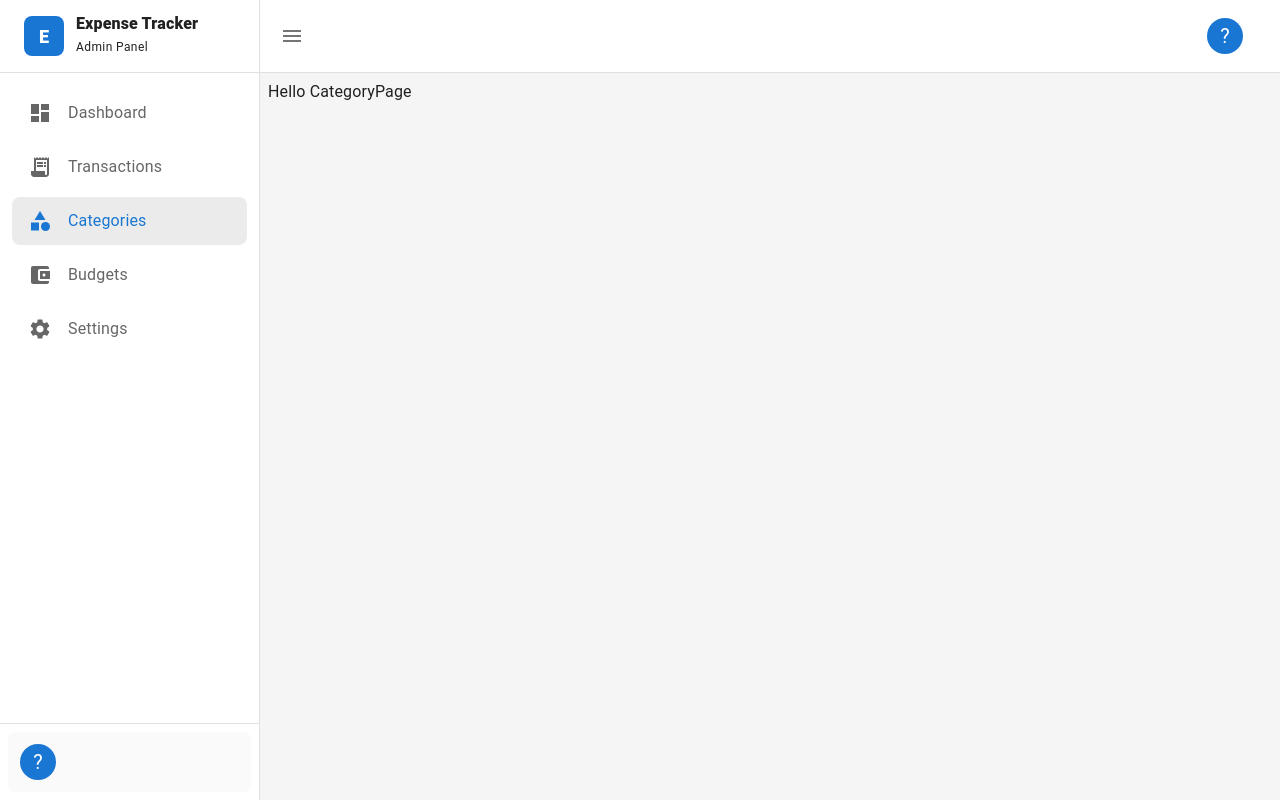
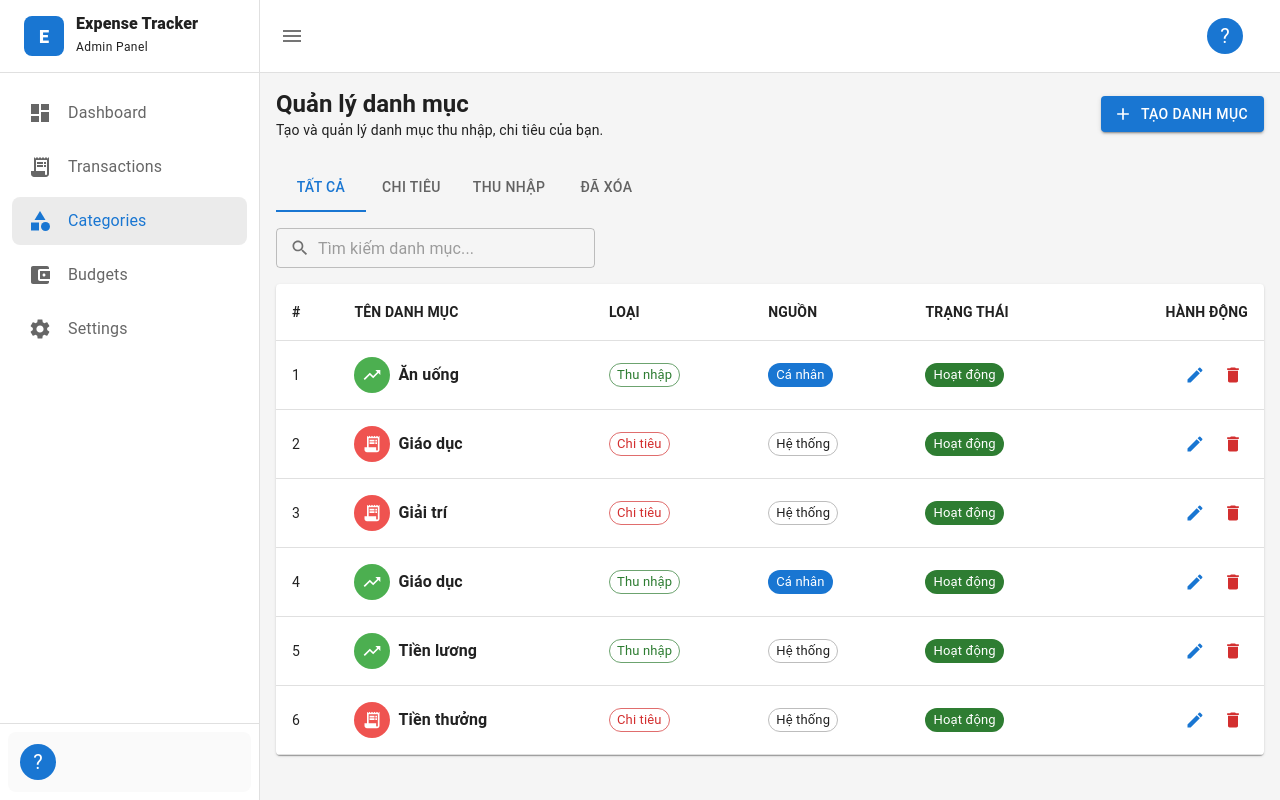
Before and after one commit to joinle0402/laravel-react-expense-tracker, a React (Vite) app in the folder frontend/: page /admin/categories in a window 1280 px wide. Built offline with nearby package versions, Linux system fonts and the light colour scheme; sample sign-in values are in the browser's storage.

Commit message:
Create Categories Part 1

```diff
--- /dev/null
+++ b/frontend/db.json
@@ -0,0 +1,18 @@
+{
+    "categories": [
+        {
+            "id": "1",
+            "name": "Ăn uống",
+            "type": "expense",
+            "is_system": true,
+            "is_deleted": false
+        },
+        {
+            "id": "2",
+            "name": "Lương",
+            "type": "income",
+            "is_system": true,
+            "is_deleted": false
+        }
+    ]
+}
--- a/frontend/package.json
+++ b/frontend/package.json
@@ -5,6 +5,7 @@
   "type": "module",
   "scripts": {
     "dev": "vite",
+    "dev:mock": "vite --mode mock",
     "build": "tsc -b && vite build",
     "lint": "eslint .",
     "preview": "vite preview"
--- /dev/null
+++ b/frontend/src/common/type/dialog.type.ts
@@ -0,0 +1 @@
+export type FormMode = 'create' | 'update';
--- a/frontend/src/features/category/page/CategoryPage.tsx
+++ b/frontend/src/features/category/page/CategoryPage.tsx
@@ -1,3 +1,225 @@
+import { useState } from 'react';
+import type { CategoryTab } from '@/features/category/types/category.type';
+import Box from '@mui/material/Box';
+import Button from '@mui/material/Button';
+import Stack from '@mui/material/Stack';
+import Typography from '@mui/material/Typography';
+import Tabs from '@mui/material/Tabs';
+import Tab from '@mui/material/Tab';
+import TextField from '@mui/material/TextField';
+import InputAdornment from '@mui/material/InputAdornment';
+import Grid from '@mui/material/Grid';
+import TableContainer from '@mui/material/TableContainer';
+import Paper from '@mui/material/Paper';
+import Table from '@mui/material/Table';
+import TableHead from '@mui/material/TableHead';
+import TableBody from '@mui/material/TableBody';
+import TableRow from '@mui/material/TableRow';
+import TableCell from '@mui/material/TableCell';
+import IconButton from '@mui/material/IconButton';
+import Chip from '@mui/material/Chip';
+import Avatar from '@mui/material/Avatar';
+import AddIcon from '@mui/icons-material/Add';
+import EditIcon from '@mui/icons-material/Edit';
+import DeleteIcon from '@mui/icons-material/Delete';
+import SearchIcon from '@mui/icons-material/Search';
+import TrendingUpIcon from '@mui/icons-material/TrendingUp';
+import ReceiptLongIcon from '@mui/icons-material/ReceiptLong';
+import Dialog from '@mui/material/Dialog';
+import DialogTitle from '@mui/material/DialogTitle';
+
 export default function CategoryPage() {
-	return <div>Hello CategoryPage</div>;
+	const [tab, setTab] = useState<CategoryTab>('all');
+	const [search, setSearch] = useState<string>('');
+	const [formMode, setFormMode] = useState<string>('create');
+	const [openForm, setOpenForm] = useState(false);
+	const [openDeleteDialog, setOpenDeleteDialog] = useState(false);
+
+	const categories = [
+		{ name: 'Ăn uống', type: 'income', is_system: false, is_deleted: false },
+		{ name: 'Giáo dục', type: 'expense', is_system: true, is_deleted: false },
+		{ name: 'Giải trí', type: 'expense', is_system: true, is_deleted: false },
+		{ name: 'Giáo dục', type: 'income', is_system: false, is_deleted: false },
+		{ name: 'Tiền lương', type: 'income', is_system: true, is_deleted: false },
+		{ name: 'Tiền thưởng', type: 'expense', is_system: true, is_deleted: false },
+	];
+	const filtered = categories.filter(category => {
+		const matchesSearch = category.name.toLowerCase().includes(search.toLowerCase());
+
+		if (!matchesSearch) return false;
+
+		if (tab === 'deleted') {
+			return category.is_deleted;
+		}
+
+		if (tab === 'income') {
+			return category.type === 'income' && !category.is_deleted;
+		}
+
+		if (tab === 'expense') {
+			return category.type === 'expense' && !category.is_deleted;
+		}
+
+		return !category.is_deleted;
+	});
+
+	const handleOpenForm = () => {
+		setOpenForm(true);
+	};
+
+	const handleCloseForm = () => {
+		setOpenForm(false);
+	};
+
+	const handleOpenDeleteForm = () => {
+		setOpenDeleteDialog(true);
+	};
+
+	const handleCloseDeleteForm = () => {
+		setOpenDeleteDialog(false);
+	};
+
+	return (
+		<Box sx={{ p: 1 }}>
+			<Stack
+				direction="row"
+				spacing={2}
+				sx={{ justifyContent: 'space-between', alignItems: 'center', mb: 3 }}
+			>
+				<Box>
+					<Typography variant="h5" sx={{ fontWeight: 700 }}>
+						Quản lý danh mục
+					</Typography>
+
+					<Typography variant="body2" color="text.secondary">
+						Tạo và quản lý danh mục thu nhập, chi tiêu của bạn.
+					</Typography>
+				</Box>
+
+				<Button variant="contained" onClick={handleOpenForm} startIcon={<AddIcon />}>
+					Tạo danh mục
+				</Button>
+			</Stack>
+
+			<Tabs value={tab} onChange={(_, value) => setTab(value)} sx={{ mb: 2 }}>
+				<Tab label="Tất cả" value="all" />
+				<Tab label="Chi tiêu" value="expense" />
+				<Tab label="Thu nhập" value="income" />
+				<Tab label="Đã xóa" value="deleted" />
+			</Tabs>
+
+			<Grid container spacing={2}>
+				<Grid size={4}>
+					<TextField
+						fullWidth
+						size="small"
+						placeholder="Tìm kiếm danh mục..."
+						value={search}
+						onChange={e => setSearch(e.target.value)}
+						slotProps={{
+							input: {
+								startAdornment: (
+									<InputAdornment position="start">
+										<SearchIcon fontSize="small" />
+									</InputAdornment>
+								),
+							},
+						}}
+						sx={{ mb: 2 }}
+					/>
+				</Grid>
+			</Grid>
+			<Grid container>
+				<Grid size={12}>
+					<TableContainer component={Paper} variant='elevation'>
+						<Table>
+							<TableHead>
+								<TableRow>
+									<TableCell sx={{ fontWeight: 700, textTransform: 'uppercase' }}>#</TableCell>
+									<TableCell sx={{ fontWeight: 700, textTransform: 'uppercase' }}>Tên danh mục</TableCell>
+									<TableCell sx={{ fontWeight: 700, textTransform: 'uppercase' }}>Loại </TableCell>
+									<TableCell sx={{ fontWeight: 700, textTransform: 'uppercase' }}>Nguồn</TableCell>
+									<TableCell sx={{ fontWeight: 700, textTransform: 'uppercase' }}>Trạng thái</TableCell>
+									<TableCell sx={{ fontWeight: 700, textTransform: 'uppercase' }} align="right">Hành động</TableCell>
+								</TableRow>
+							</TableHead>
+							<TableBody>
+								{filtered.map((category, index) => (
+									<TableRow key={index}>
+										<TableCell>{index + 1}</TableCell>
+										<TableCell>
+											<Stack direction="row" spacing={1} sx={{ alignItems: 'center' }}>
+												<Avatar
+													sx={{
+														width: 36,
+														height: 36,
+														bgcolor: category.type === 'income' ? 'success.light' : 'error.light',
+														color: 'white',
+													}}
+												>
+													{category.type === 'income' ? (
+														<TrendingUpIcon fontSize="small" />
+													) : (
+														<ReceiptLongIcon fontSize="small" />
+													)}
+												</Avatar>
+												<Typography sx={{ fontWeight: 600 }}>
+													{category.name}
+												</Typography>
+											</Stack>
+
+										</TableCell>
+										<TableCell>
+											<Chip
+												size="small"
+												label={category.type === 'income' ? 'Thu nhập' : 'Chi tiêu'}
+												color={category.type === 'income' ? 'success' : 'error'}
+												variant="outlined"
+											/>
+										</TableCell>
+										<TableCell>
+											<Chip
+												size="small"
+												label={category.is_system ? 'Hệ thống' : 'Cá nhân'}
+												color={category.is_system ? 'default' : 'primary'}
+												variant={category.is_system ? 'outlined' : 'filled'}
+											/>
+										</TableCell>
+										<TableCell>
+											<Chip
+												size="small"
+												label={category.is_deleted ? 'Đã xóa' : 'Hoạt động'}
+												color={category.is_deleted ? 'default' : 'success'}
+											/>
+										</TableCell>
+										<TableCell align="right">
+											<Stack direction="row" spacing={1} sx={{ justifyContent: 'flex-end' }}>
+												<IconButton size="small" color="primary">
+													<EditIcon fontSize="small" />
+												</IconButton>
+
+												<IconButton size="small" color="error">
+													<DeleteIcon fontSize="small" />
+												</IconButton>
+											</Stack>
+										</TableCell>
+									</TableRow>
+								))}
+							</TableBody>
+						</Table>
+					</TableContainer>
+				</Grid>
+			</Grid>
+
+			<Dialog open={openForm} onClose={handleCloseForm} fullWidth maxWidth="sm">
+				<DialogTitle>
+					{formMode === 'create' ? 'Tạo danh mục' : 'Sửa danh mục'}
+				</DialogTitle>
+			</Dialog>
+
+			<Dialog open={openDeleteDialog} onClose={handleCloseForm} fullWidth maxWidth="sm">
+
+			</Dialog>
+		</Box>
+	);
 }
```
Also changed, not shown: frontend/src/features/category/hooks/useCategories.ts (added, +9 -0 lines), frontend/src/features/category/services/category.service.ts (added, +8 -0 lines), frontend/src/features/category/types/category.type.ts (added, +14 -0 lines), 1 other file (tests, documents, lock files or other folders).
